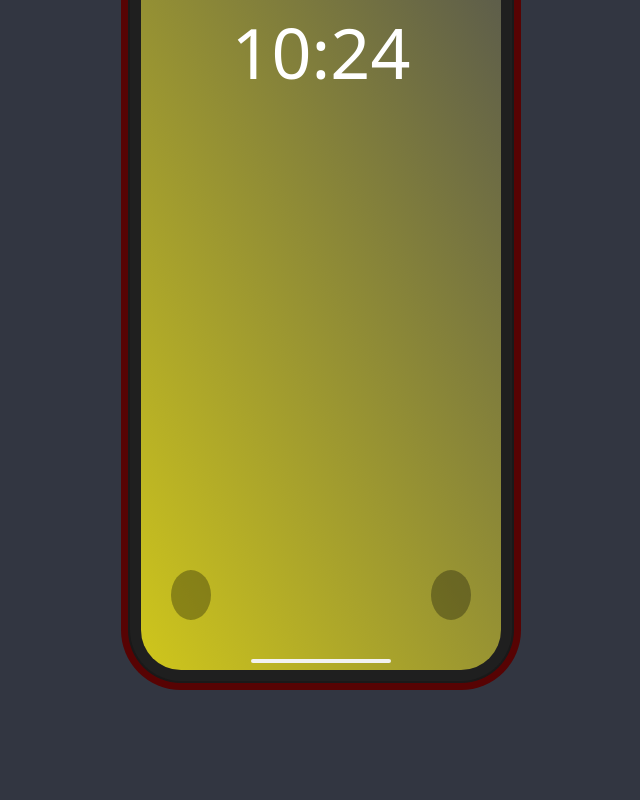
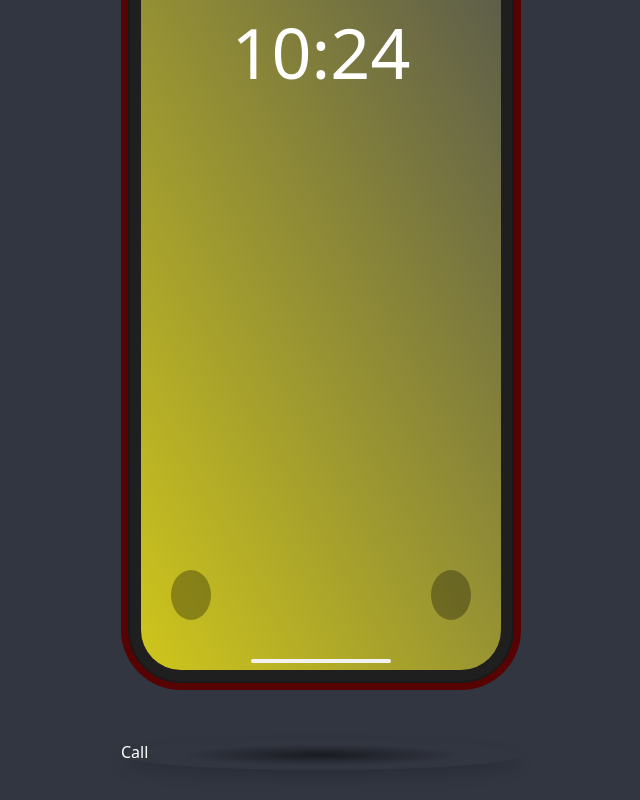
Before and after one commit to 4lexjandro/Display-Room, a React (Create React App) app: page /contact in a window 1280 px wide. Shown: the part 998-1798 px from the top of the page, without its empty margins (319-959 px from the left). Before the commit the page ends 1708 px from the top, so only its background shows below. Built offline with nearby package versions, Linux system fonts and the light colour scheme.

Commit message:
added shadow bottom, will add shadow bottom to everything on display

```diff
--- a/src/App.scss
+++ b/src/App.scss
@@ -147,6 +147,7 @@ body {
   left: 50%;
   width: 400px;
   height: 30px;
+  color: white;
   transition: .4s;
   transform: translateX(-50%);
   -webkit-transition: .4s;
@@ -464,3 +465,21 @@ body {
 
 
   }
+
+
+  .iphone-x .shadow {
+    position: absolute;
+    top: 850px;
+    left: 50%;
+    width: 400px;
+    height: 30px;
+    transition: .4s;
+    transform: translateX(-50%);
+    -webkit-transition: .4s;
+    -webkit-transform: translateX(-50%);
+    -moz-transition: .4s;
+    -moz-transform: translateX(-50%);
+
+    border-radius: 100%;
+    background: radial-gradient(rgba(0,0,0,0.5), rgba(0,0,0,0.0), rgba(0,0,0,0.0));
+  }
--- a/src/Routes/Contact.jsx
+++ b/src/Routes/Contact.jsx
@@ -22,7 +22,6 @@ function Contact() {
     <div>
 
     <div className="Contact">
-
       <div className="body">
 
 
@@ -40,14 +39,17 @@ function Contact() {
      <div class="toppo"></div>
      <div class="left-fold"></div>
    </div>
-   <div class="shadow"></div>
+   <div class="shadow">Email</div>
  </div>
+
  </div>
 </div>
 <br/><br/><br/><br/><br/><br/><br/><br/><br/><br/><br/><br/><br/><br/><br/><br/><br/><br/><br/><br/><br/><br/><br/><br/><br/><br/><br/><br/>
 
 <h1 class="text">Or</h1>
 <br/><br/><br/><br/><br/>
+
+
 
 <div class="iphone-x">
   <i>Speaker</i>
@@ -56,7 +58,14 @@ function Contact() {
 
   <span>Left action button</span>
   <span>Right action button</span>
+
+  <div class="shadow">Call</div>
+
 </div>
+<br/><br/><br/><br/><br/><br/><br/><br/><br/><br/><br/><br/><br/><br/><br/><br/><br/><br/><br/><br/><br/><br/><br/><br/><br/><br/><br/><br/>
+
+
+
 
 
 
```
